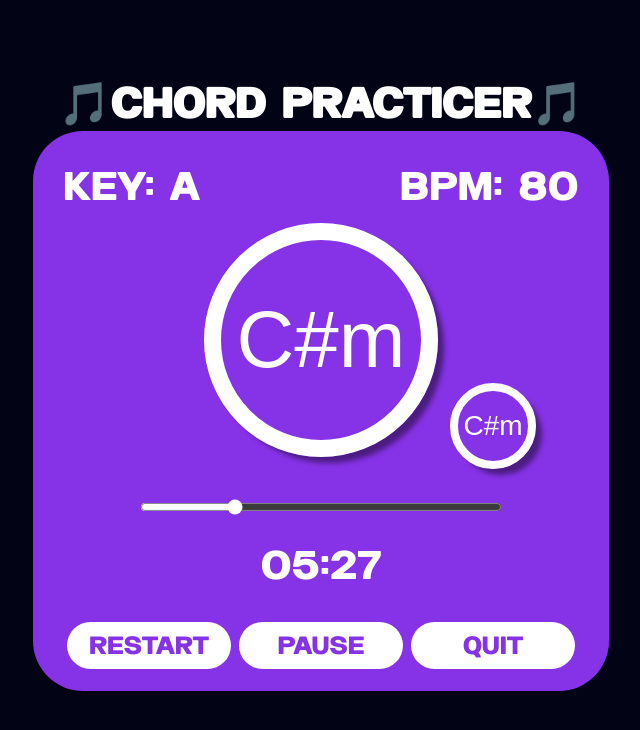
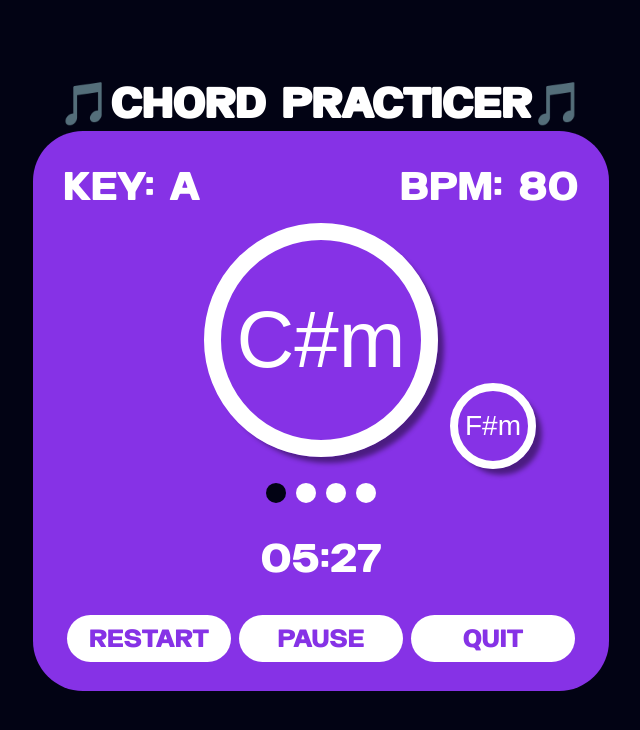
Before and after one commit to TedDPig123/Chord-Practice-Game, a website: page Chord Practicer/index.html in a window 1280 px wide. Both pictures are taken after a click on the element "START". Shown: the whole page, without its empty margins (319-959 px from the left). Drawn offline with Linux system fonts and the light colour scheme.

Commit message:
added dots for beats and fixed dot updating logic

```diff
--- a/Chord Practicer/index.html
+++ b/Chord Practicer/index.html
@@ -23,9 +23,15 @@
                 <div id="current-chord-display">A#</div>
                 <div id="next-chord-display">B♭</div>
             </div>
-            <div class="slider-container">
+            <!-- <div class="slider-container">
                 <input class="slider" id="time-slider" type="range" value="25" readonly>
                 <div id="slider-cover"></div>
+            </div> -->
+            <div class="bpm-dots">
+                <div id="dot-1"></div>
+                <div id="dot-2"></div>
+                <div id="dot-3"></div>
+                <div id="dot-4"></div>
             </div>
             <div id="curr-time"></div>
             <div class="play-menu-buttons">
--- a/Chord Practicer/script.js
+++ b/Chord Practicer/script.js
@@ -15,7 +15,9 @@ const elements = {
     currTimeDisplay: document.getElementById('curr-time'),
     startMenu: document.querySelector('.start-menu'),
     playMenu: document.querySelector('.play-menu'),
-    pauseButton: document.getElementById('play-pause')
+    pauseButton: document.getElementById('play-pause'),
+    dotsContainer: document.querySelector('.bpm-dots'),
+    dotsArray: document.querySelector('.bpm-dots').children
 };
 
 const currChord = document.getElementById('current-chord-display');
@@ -120,26 +122,32 @@ function countdownStart(timer){
     let durationDS = timer * 10;
     let minutes;
     let seconds;
+    let count = 0;
     let display = document.getElementById('curr-time');
     interval = setInterval(function () {
         if(togglePause){
             if (durationDS % BPMIntervalDS === 0) {
                 currChord.classList.add('current-chord-display-anim');
-
-                setTimeout(() => {
-                    let currSlideVal = parseInt(elements.slider.value) + 25;
-                    if (currSlideVal > 100) {
-                        currSlideVal = 25;
-                        currChord.textContent = nextChord.textContent;
-                        nextChord.textContent = nextChordDisplayed;
-                    }
-                    if (currSlideVal === 75){
-                        nextChordDisplayed = currChords[Math.floor(Math.random()*(currChords.length-1))];
-                    }
-                    elements.slider.value = currSlideVal;
-                }, 150);
+                count++;
             } else {
                 currChord.classList.remove('current-chord-display-anim');
+            }
+
+            if (count >= 0 && count <= 3){
+                elements.dotsArray[count].style.backgroundColor = '#020314';
+            }
+
+            if (count > 3) {
+                count = 0;
+                elements.dotsArray[1].style.backgroundColor = '#FFFFFF';
+                elements.dotsArray[2].style.backgroundColor = '#FFFFFF';
+                elements.dotsArray[3].style.backgroundColor = '#FFFFFF';
+                currChord.textContent = nextChord.textContent;
+                nextChord.textContent = nextChordDisplayed;
+            }
+
+            if (count === 2){
+                nextChordDisplayed = currChords[Math.floor(Math.random()*(currChords.length-1))];
             }
 
             minutes = parseInt(durationDS / 600);
--- a/Chord Practicer/style.css
+++ b/Chord Practicer/style.css
@@ -92,11 +92,11 @@ h1{
     -moz-box-shadow: 8px 8px 5px -2px rgba(0,0,0,0.44);
     box-shadow: 8px 8px 5px -2px rgba(0,0,0,0.44);
     /* transition */
-    -webkit-transition:font-size 0.3s;
-    -moz-transition:font-size 0.3s;
-    -ms-transition:font-size 0.3s;
-    -o-transition:font-size 0.3s;
-    transition:font-size 0.3s;
+    -webkit-transition:font-size 0.1s;
+    -moz-transition:font-size 0.1s;
+    -ms-transition:font-size 0.1s;
+    -o-transition:font-size 0.1s;
+    transition:font-size 0.1s;
 }
 
 #current-chord-display.current-chord-display-anim{
@@ -249,3 +249,19 @@ h1{
     text-align: center;
     width: 45px;
 }
+
+.bpm-dots{
+    display: flex;
+    flex-direction: row;
+    justify-content: center;
+}
+
+.bpm-dots div{
+    height: 20px;
+    width: 20px;
+    background-color: white;
+    border-radius: 50%;
+    margin-left: 5px;
+    margin-right: 5px;
+    margin-bottom: 20px;
+}
```
